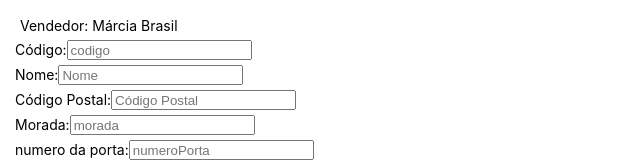
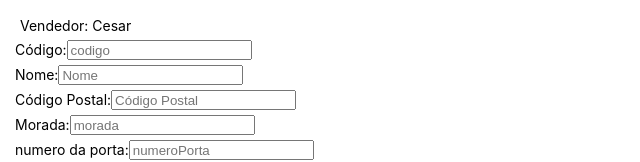
Before and after one commit to guiazca/truss, a React (Create React App) app: page / in a window 1280 px wide. Shown: the top 162 px of the page, without its empty margins (0-640 px from the left). Built offline with nearby package versions, Linux system fonts and the light colour scheme.

Commit message:
name update

```diff
--- a/src/App.js
+++ b/src/App.js
@@ -37,7 +37,7 @@ class App extends React.Component {
   render() {
     return (
       <Container>
-        <text>Vendedor: Márcia Brasil</text>
+        <text>Vendedor: Cesar</text>
         <form className="Produto">
           <Row>
             <Col sm="8">
```
